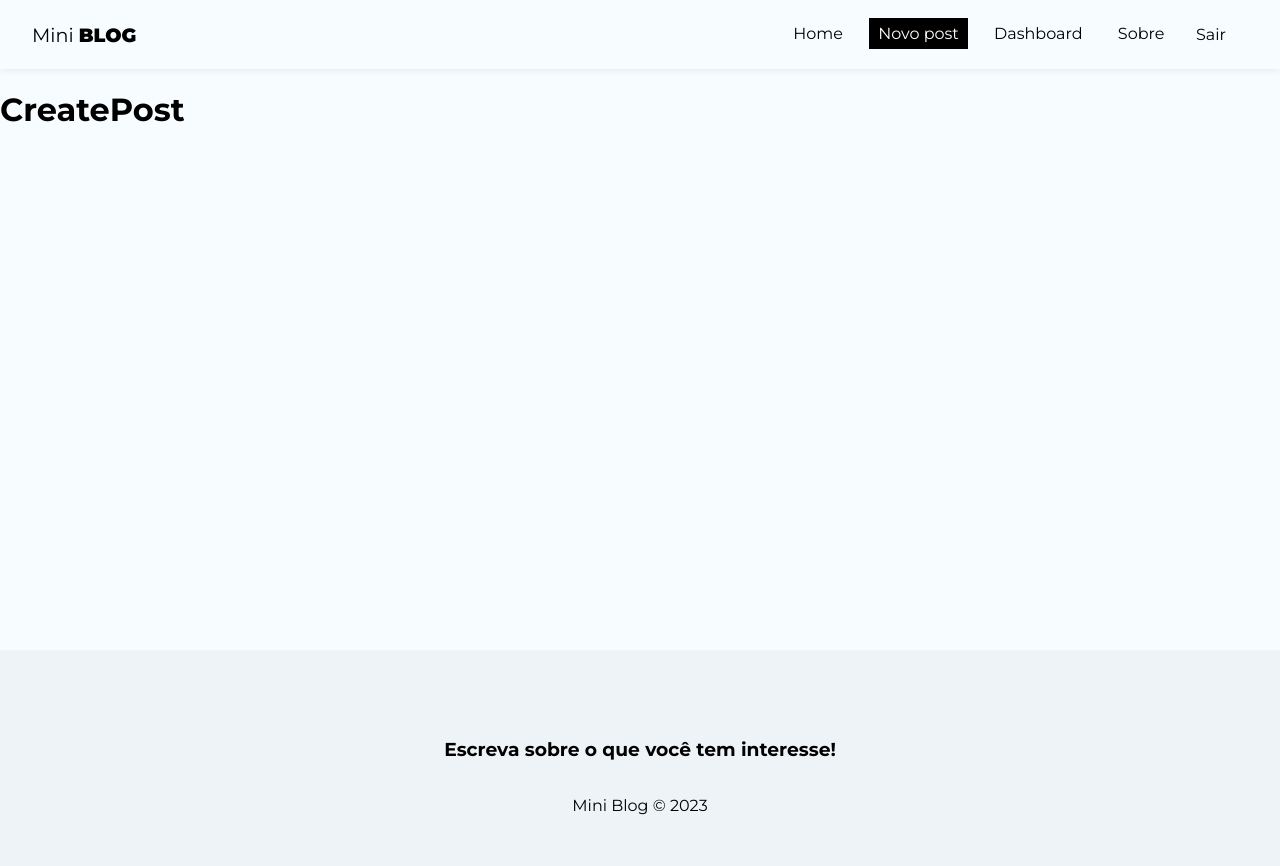
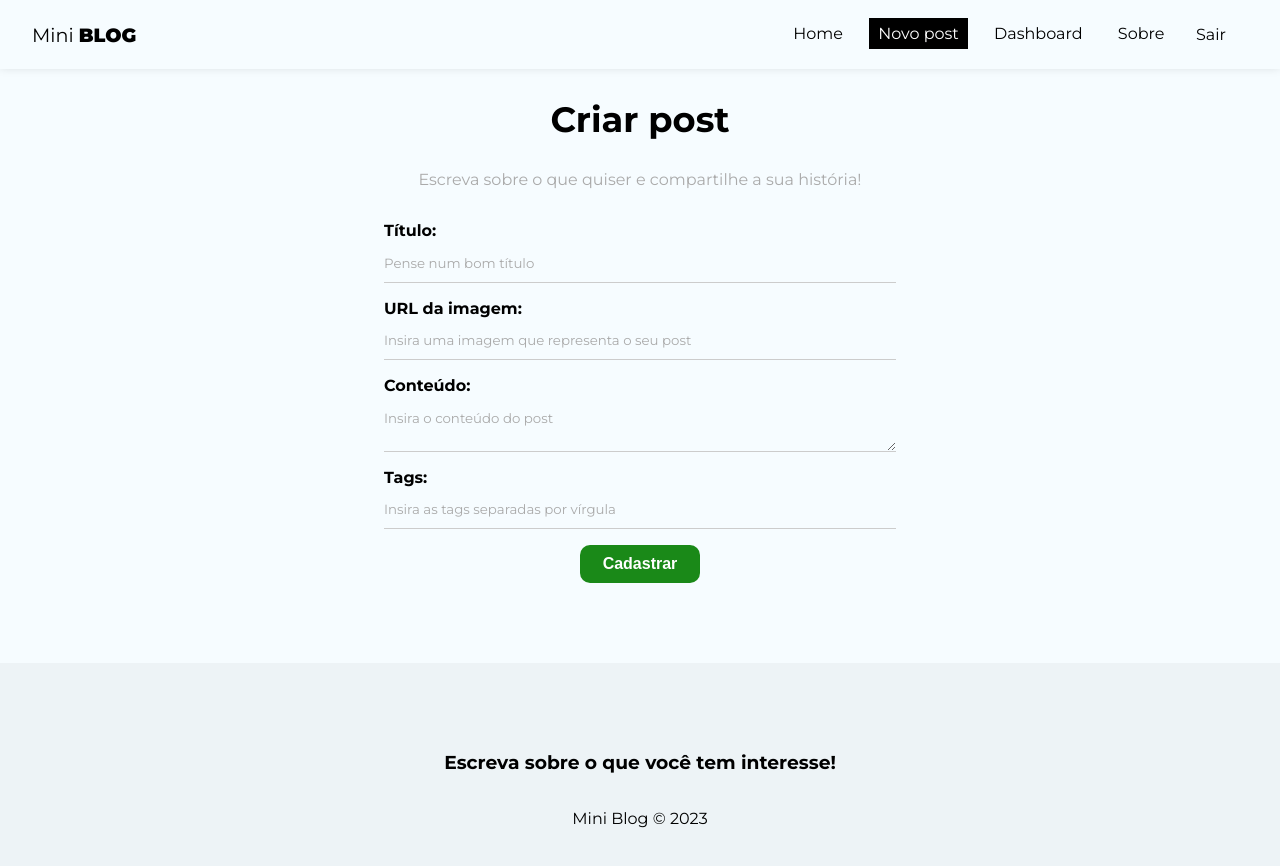
Before and after one commit to gabrielsmm/mini-blog, a React (Create React App) app: page /posts/create in a window 1280 px wide. Shown: the top 866 px of the page. Built offline with nearby package versions, Linux system fonts and the light colour scheme; no server answers; sample sign-in values are in the browser's storage.

Commit message:
Inserindo dados no Firebase

```diff
--- /dev/null
+++ b/src/hooks/useInsertDocument.js
@@ -0,0 +1,64 @@
+import { db } from "../firebase/config";
+import { collection, addDoc, Timestamp } from "firebase/firestore";
+import { useEffect, useReducer, useState } from "react";
+
+const initialState = {
+    loading: null,
+    error: null
+}
+
+const insertReducer = (state, action) => {
+    switch (action.type) {
+        case "LOADING":
+            return {loading: true, error: null};
+        case "INSERTED_DOC":
+            return {loading: false, error: null};
+        case "ERROR":
+            return {loading: false, error: action.payload}
+        default:
+            return state;
+    }
+}
+
+export const useInsertDocument = (docCollection) => {
+    const [response, dispatch] = useReducer(insertReducer, initialState);
+
+    // const [cancelled, setCancelled] = useState(false);
+    let cancelled = false;
+
+    const checkCancelBeforeDispatch = (action) => {
+        if (!cancelled) {
+            dispatch(action);
+        }
+    }
+
+    const insertDocument = async (document) => {
+        checkCancelBeforeDispatch({
+            type: "LOADING"
+        });
+        try {
+            const newDocument = {...document, createdAt: Timestamp.now()};
+
+            const insertedDocument = await addDoc(
+                collection(db, docCollection),
+                newDocument
+            );
+
+            checkCancelBeforeDispatch({
+                type: "INSERTED_DOC",
+                payload: insertedDocument
+            });
+        } catch (error) {
+            checkCancelBeforeDispatch({
+                type: "ERROR",
+                payload: error.message
+            });
+        }
+    }
+
+    useEffect(() => {
+        return () => cancelled = true;
+    }, []);
+
+    return { insertDocument, response };
+}
--- a/src/pages/CreatePost/CreatePost.js
+++ b/src/pages/CreatePost/CreatePost.js
@@ -1,9 +1,72 @@
 import styles from "./CreatePost.module.css";
 
+import { useState } from "react";
+import { useInsertDocument } from "../../hooks/useInsertDocument";
+import { useAuthValue } from "../../context/AuthContext";
+
 const CreatePost = () => {
+
+  const [title, setTitle] = useState("");
+  const [image, setImage] = useState("");
+  const [body, setBody] = useState("");
+  const [tags, setTags] = useState([]);
+  const [formError, setFormError] = useState("");
+
+  const { user } = useAuthValue();
+
+  const { insertDocument, response } = useInsertDocument("posts");
+
+  const handleSubmit = (e) => {
+    e.preventDefault();
+    setFormError("");
+
+    // validar URL da imagem
+
+    // criar o array de tags
+
+    // checar todos os valores
+
+    insertDocument({
+      title,
+      image,
+      body,
+      tags,
+      uid: user.uid,
+      createdBy: user.displayName
+    });
+
+    // redirect
+  }
+
   return (
-    <div>
-        <h1>CreatePost</h1>
+    <div className={styles.create_post}>
+        <h2>Criar post</h2>
+        <p>Escreva sobre o que quiser e compartilhe a sua história!</p>
+        <form onSubmit={handleSubmit}>
+          <label>
+            <span>Título:</span>
+            <input type="text" name="title" required placeholder="Pense num bom título"
+                   value={title} onChange={(e) => setTitle(e.target.value)} />
+          </label>
+          <label>
+            <span>URL da imagem:</span>
+            <input type="text" name="image" required placeholder="Insira uma imagem que representa o seu post"
+                   value={image} onChange={(e) => setImage(e.target.value)} />
+          </label>
+          <label>
+            <span>Conteúdo:</span>
+            <textarea type="text" name="body" required placeholder="Insira o conteúdo do post"
+                      value={body} onChange={(e) => setBody(e.target.value)} ></textarea>
+          </label>
+          <label>
+            <span>Tags:</span>
+            <input type="text" name="tags" required placeholder="Insira as tags separadas por vírgula"
+                   value={tags} onChange={(e) => setTags(e.target.value)} />
+          </label>
+          {!response.loading && <button className="btn">Cadastrar</button>}
+          {response.loading && <button className="btn" disabled>Aguarde...</button>}
+          {response.error && <p className="error">{response.error}</p>}
+        </form>
     </div>
   );
 };
--- a/src/pages/CreatePost/CreatePost.module.css
+++ b/src/pages/CreatePost/CreatePost.module.css
@@ -0,0 +1,12 @@
+.create_post {
+    text-align: center;
+}
+
+.create_post h2 {
+    font-size: 2.2em;
+}
+
+.create_post p {
+    color: #aaa;
+    margin-bottom: 2em;
+}
```
